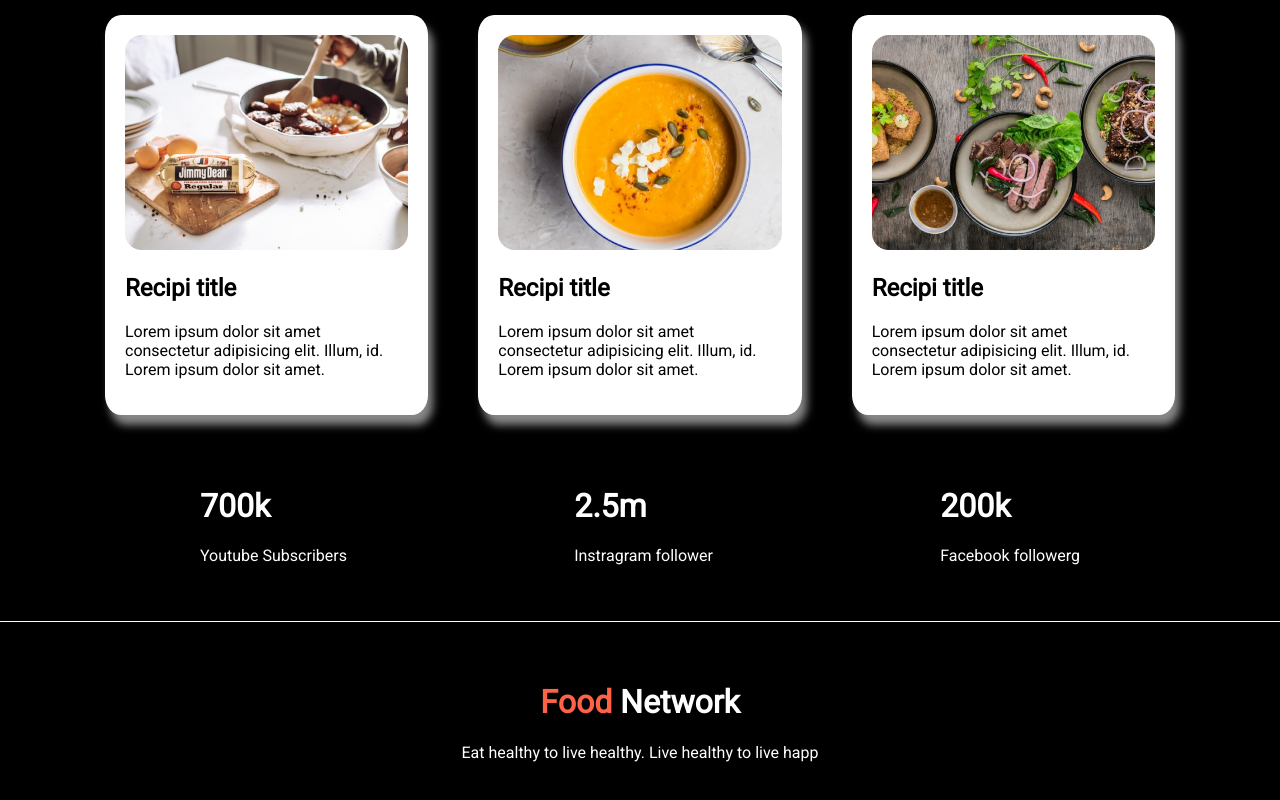
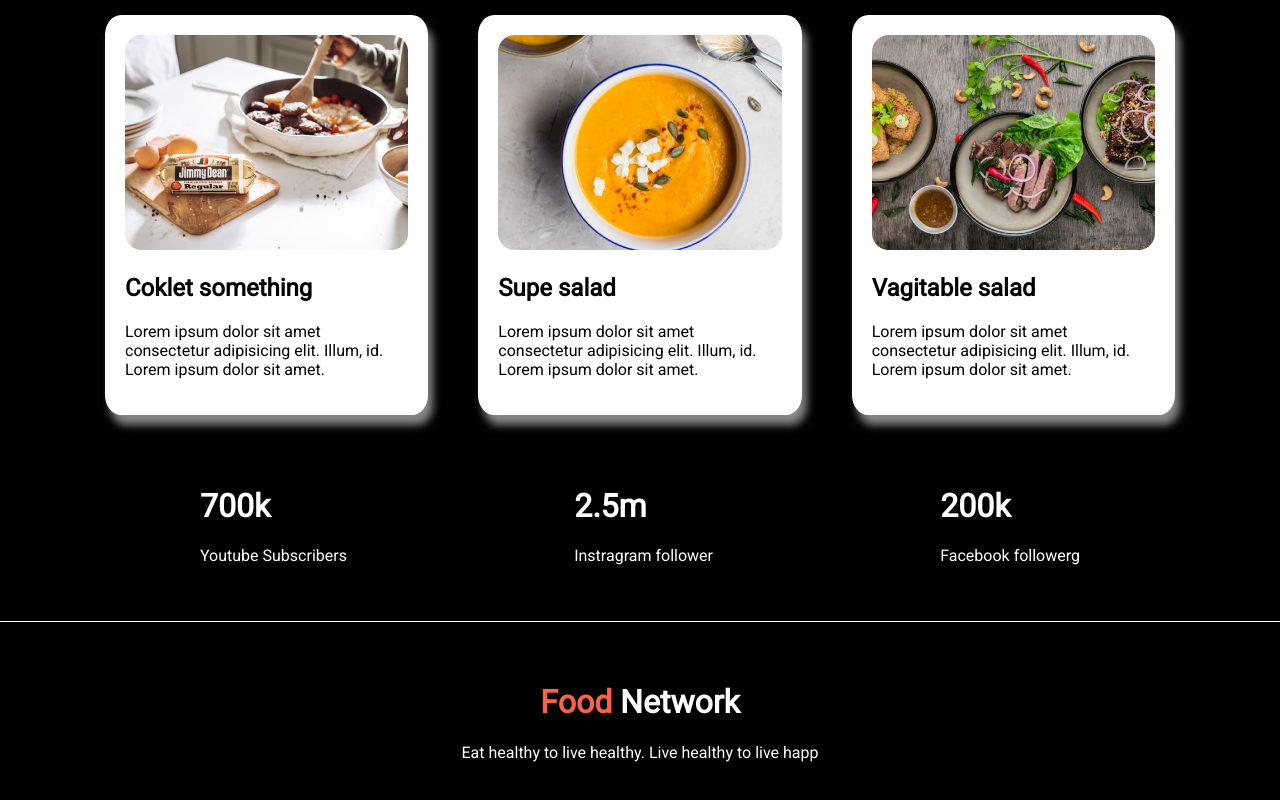
Before and after one commit to abuhasanmahmud/fress-food, a plain HTML site: page index.html in a window 1280 px wide. Shown: the part 1472-2272 px from the top of the page. Drawn offline with Linux system fonts and the light colour scheme.

Commit message:
recipi edit

```diff
--- a/index.html
+++ b/index.html
@@ -73,17 +73,17 @@
     <section class="recipi-iteam">
         <div class="recipi-1">
             <img src="img/food/Project Cover.jpg" alt="">
-            <h2>Recipi title</h2>
+            <h2>Coklet something</h2>
             <p>Lorem ipsum dolor sit amet consectetur adipisicing elit. Illum, id. Lorem ipsum dolor sit amet.</p>
         </div>
         <div class="recipi-1">
             <img src="img/food/Project Cover.png" alt="">
-            <h2>Recipi title</h2>
+            <h2>Supe salad</h2>
             <p>Lorem ipsum dolor sit amet consectetur adipisicing elit. Illum, id. Lorem ipsum dolor sit amet.</p>
         </div>
         <div class="recipi-1">
             <img src="img/food/Project Cover1.jpg" alt="">
-            <h2>Recipi title</h2>
+            <h2>Vagitable salad</h2>
             <p>Lorem ipsum dolor sit amet consectetur adipisicing elit. Illum, id. Lorem ipsum dolor sit amet.</p>
         </div>
     </section>
```
